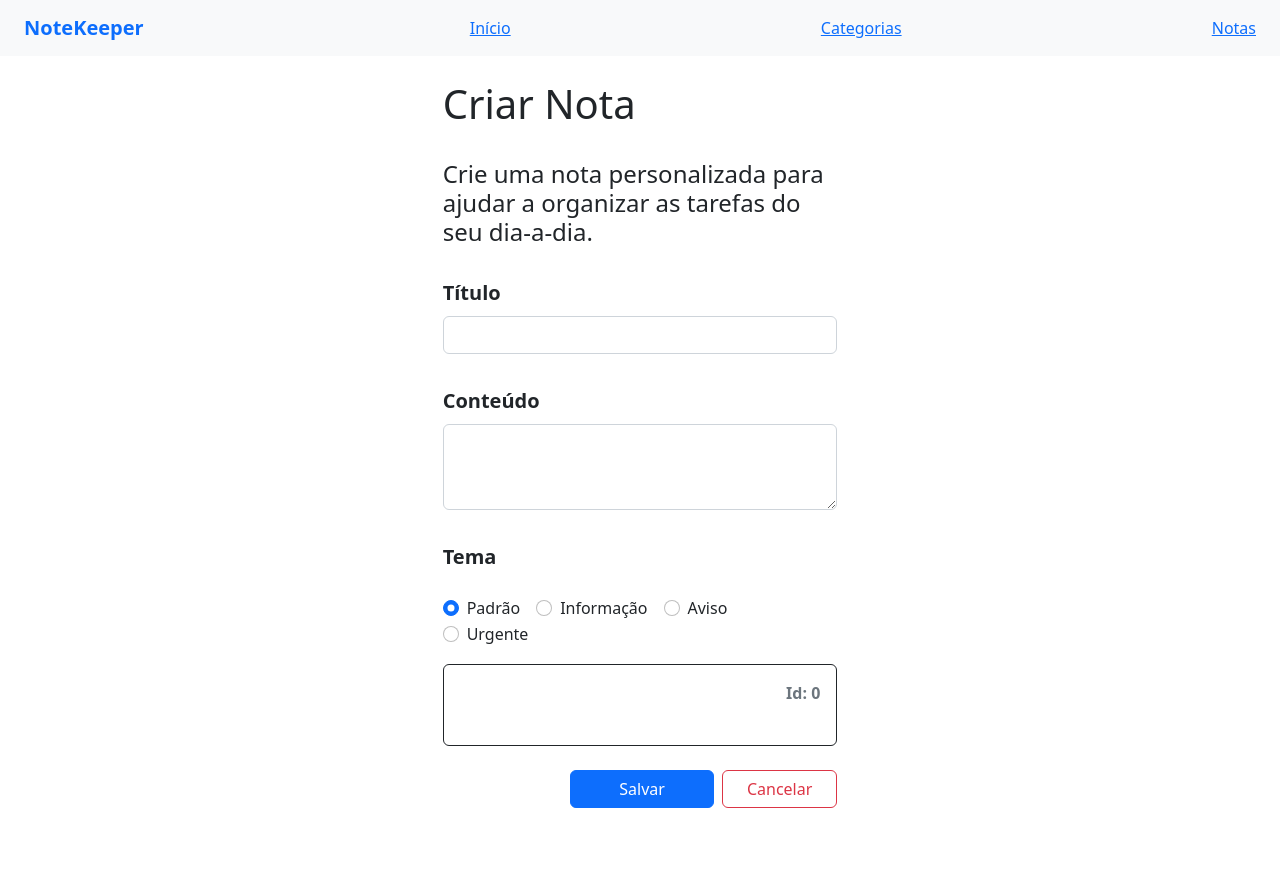
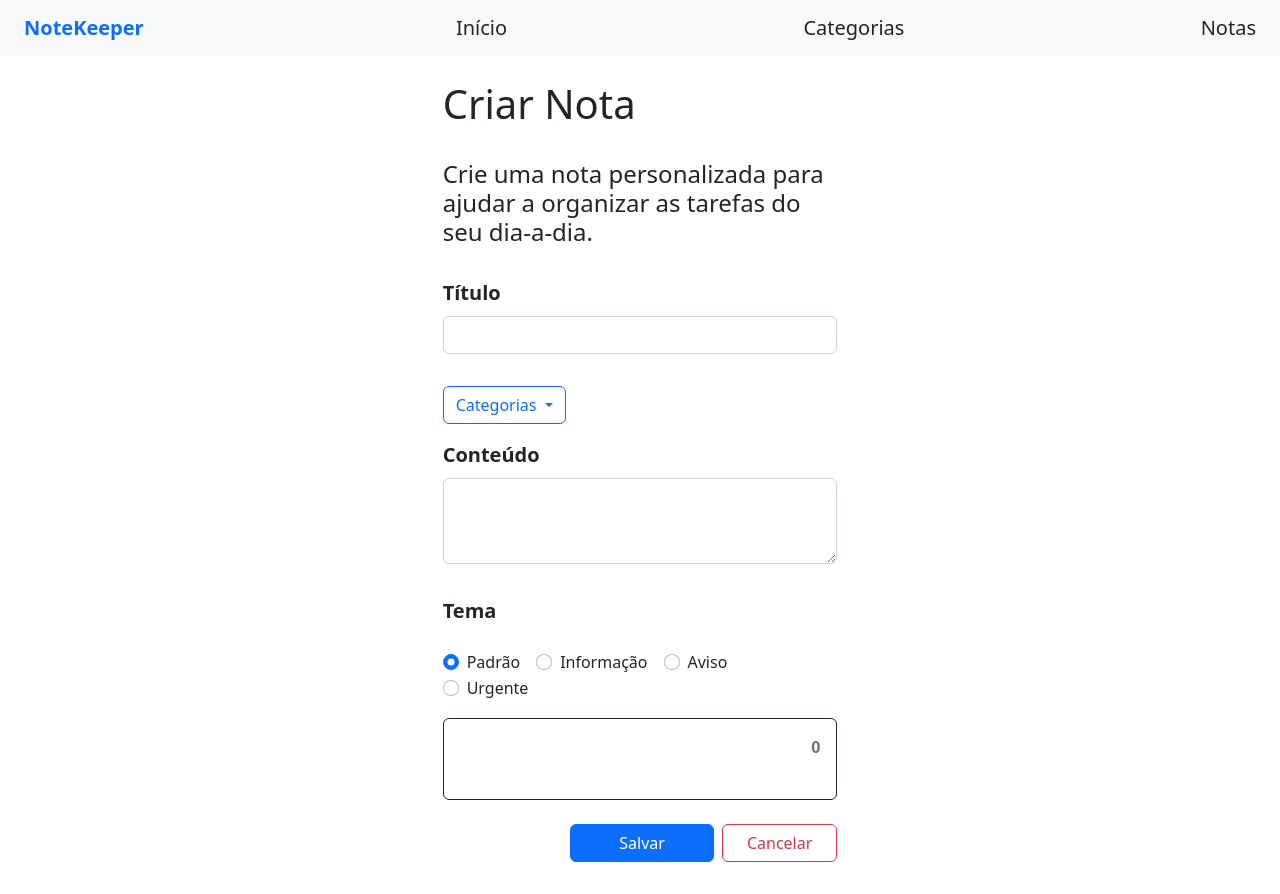
Before and after one commit to Aliss0nn/note-keeper, an Angular app: page /notas/criar in a window 1280 px wide. Before the commit the page ends 840 px from the top, so only its background shows below. Built offline with nearby package versions, Linux system fonts and the light colour scheme.

Commit message:
inserindo categoria nas notas

```diff
--- a/src/app/components/navbar/navbar.component.html
+++ b/src/app/components/navbar/navbar.component.html
@@ -4,8 +4,8 @@
      <!-- <i class="bi bi-bookmarks-fill"></i> -->
      NoteKeeper
   </a>
-  <a class="'nav-link">Início</a>
-  <a routerLink="/categorias/listar">Categorias</a>
-  <a routerLink="/notas/listar">Notas</a>
+  <a class="nav-link fs-5">Início</a>
+  <a class="nav-link fs-5" routerLink="/categorias/listar">Categorias</a>
+  <a class="nav-link fs-5" routerLink="/notas/listar">Notas</a>
 </div>
 </nav>
--- a/src/app/components/notas/criar-nota/criar-nota.component.html
+++ b/src/app/components/notas/criar-nota/criar-nota.component.html
@@ -6,19 +6,32 @@
       Crie uma nota personalizada para ajudar a organizar as tarefas do seu
       dia-a-dia.
     </h2>
-
-    <form (submit)="criarNota()" class="d-grid gap-3">
+    <form (submit)="criarNota()"class="d-grid gap-3">
       <div class="mb-3">
         <label for="titulo" class="form-label fs-5 fw-semibold">Título</label>
-        <input
-          [(ngModel)]="nota.titulo"
-          type="text"
-          class="form-control"
-          id="titulo"
-          name="titulo"
-        />
+        <input [(ngModel)]="nota.titulo" type="text" class="form-control" id="titulo" name="titulo" />
       </div>
-
+      <div class="col">
+        <div ngbDropdown class="d-inline-block">
+          <button type="button" class="btn btn-outline-primary" id="dropdownBasic1" ngbDropdownToggle>
+            Categorias
+          </button>
+          <div class="ngbDropdown" ngbDropdownMenu aria-labelledby="dropdownCategorias">
+            <button
+              *ngFor="let categoria of categorias"
+              (click)="definirCategoria(categoria)"
+              ngbDropdownItem
+              ngDefaultControl
+              id="categoria.titulo"
+              type="button"
+              class="form-check-inline"
+              name="categoriaId"
+              value="categoria.id">
+              {{categoria.titulo}}
+          </button>
+          </div>
+        </div>
+      </div>
       <div class="mb-3">
         <label for="conteudo" class="form-label fs-5 fw-semibold"
           >Conteúdo</label
@@ -36,7 +49,7 @@
       <div>
         <div class="form-check form-check-inline">
           <input
-            [(ngModel)]="nota.tema"
+          [(ngModel)]="nota.tema"
             class="form-check-input"
             type="radio"
             name="tema"
@@ -80,15 +93,13 @@
         </div>
       </div>
       <div class="col">
-        <div class="card h-100 border-{{ nota.tema }}">
+        <div class="card h-100 border-{{nota.tema}}">
           <div class="card-body">
             <div class="d-flex align-items-center">
-              <h5 class="card-title">{{ nota.titulo }}</h5>
-              <span class="ms-auto fw-semibold text-muted"
-                >Id: {{ nota.id }}</span
-              >
+              <h5 class="card-title">{{nota.titulo}}</h5>
+              <span class="ms-auto fw-semibold text-muted">{{nota.id}}</span>
             </div>
-            <p class="card-text my-4">{{ nota.conteudo }}</p>
+            <p class="card-text my-4">{{nota.conteudo}}</p>
           </div>
         </div>
       </div>
--- a/src/app/components/notas/criar-nota/criar-nota.component.ts
+++ b/src/app/components/notas/criar-nota/criar-nota.component.ts
@@ -12,6 +12,7 @@ import { categoria } from '../../../models/categorias';
 })
 export class CriarNotaComponent {
 nota: Nota;
+categorias: categoria[] = [];
 
 constructor(
    private notaService: NotaService,
@@ -32,4 +33,9 @@ criarNota() {
     this.router.navigate(['/notas', 'listar']);
   });
 }
+
+definirCategoria(categoria: categoria){
+  this.nota.categoria = categoria;
+  this.nota.categoriaId = categoria.id;
 }
+}
--- a/src/app/models/Nota.ts
+++ b/src/app/models/Nota.ts
@@ -5,13 +5,17 @@ id?: number;
 titulo: string;
 conteudo: string;
 tema: string;
+categoriaId?: number;
+categoria?: categoria;
 
 
-constructor(titulo: string, conteudo: string, tema: Tema, id?: number) {
+constructor(titulo: string, conteudo: string, tema: Tema, id?: number, categoriaId?: number, categoria?: categoria) {
   this.id = id;
   this.titulo = titulo;
   this.conteudo = conteudo;
   this.tema = tema;
+  this.categoria = categoria;
+  this.categoriaId = categoriaId;
 }
 }
 
```
